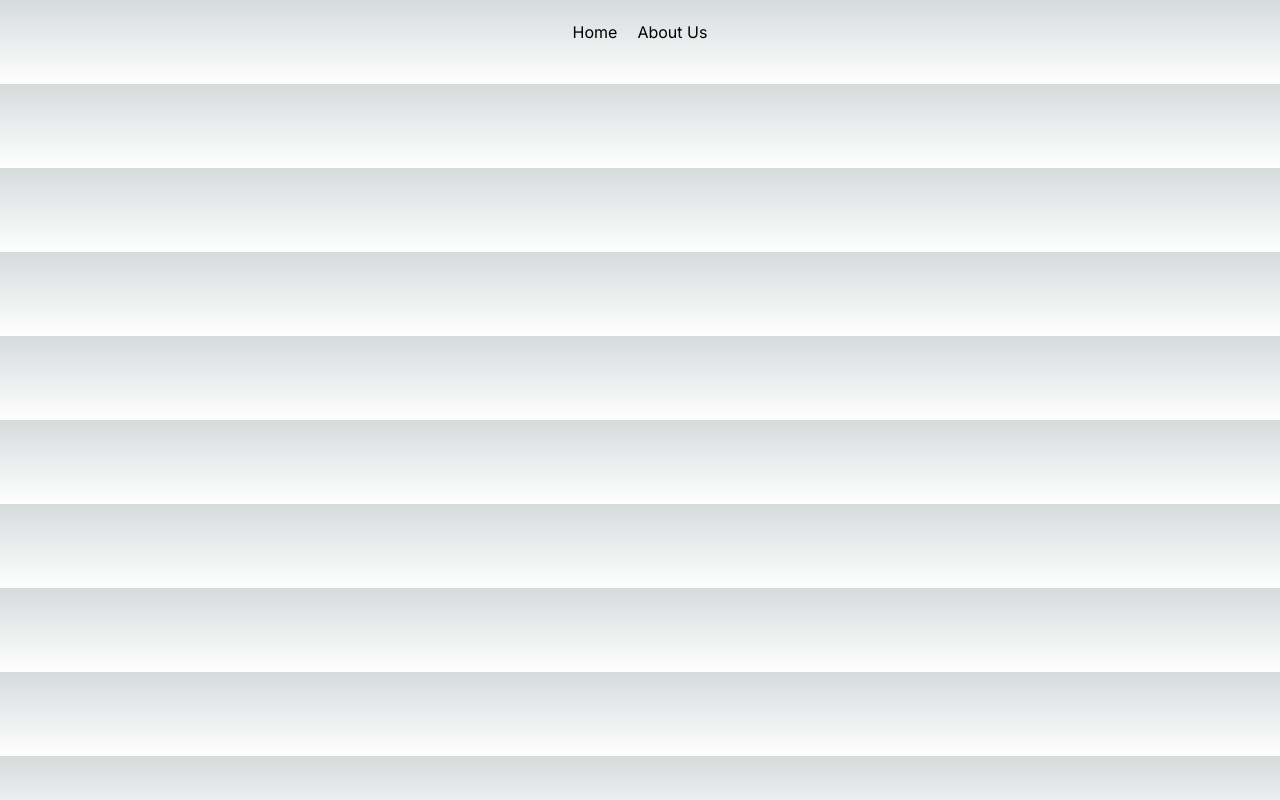
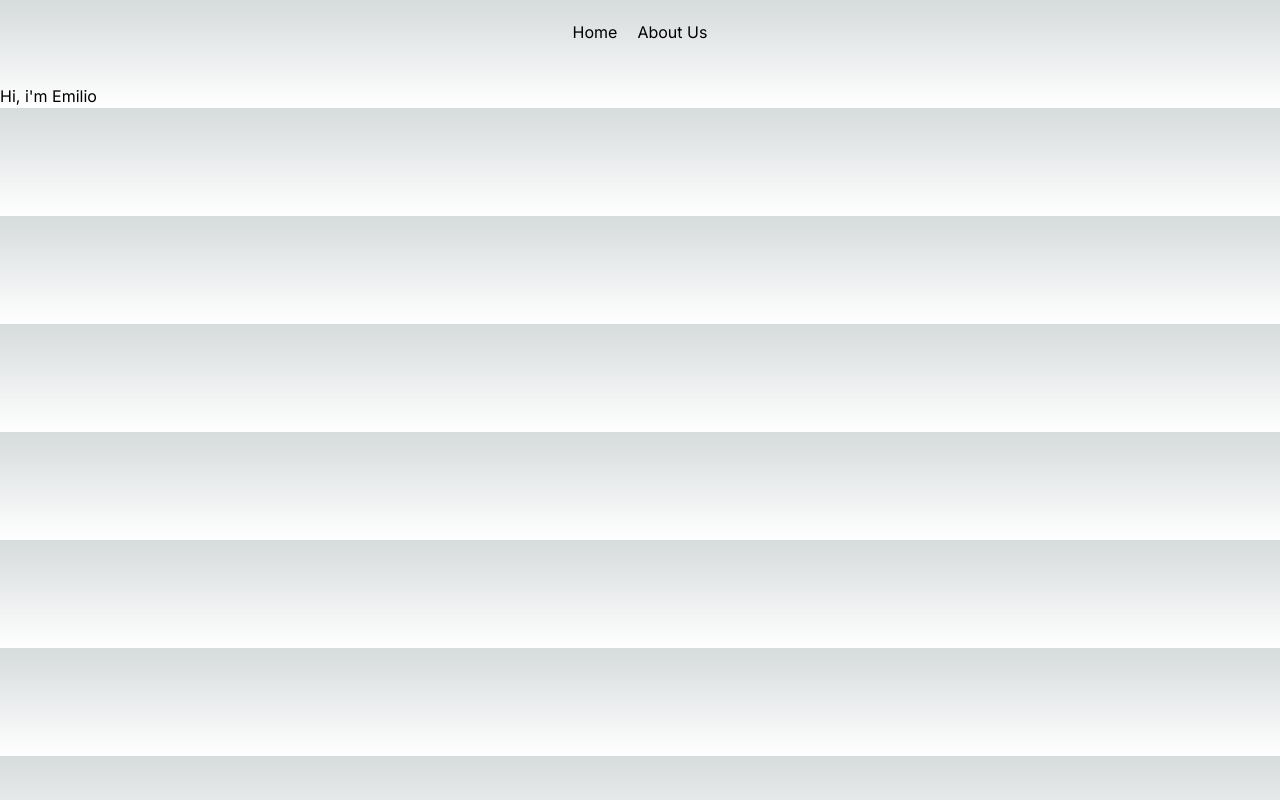
Before and after one commit to Cyrc3/firstapp, a Next.js app: page / in a window 1280 px wide. Built offline with nearby package versions, Linux system fonts and the light colour scheme.

Commit message:
second commit

```diff
--- a/app/page.tsx
+++ b/app/page.tsx
@@ -10,6 +10,12 @@ export default function Home() {
           <a href="#">About Us</a>
         </nav>
       </div>
+      <div>
+        <nav>
+          <a href="#">Hi, i'm Emilio</a>
+
+        </nav>
+      </div>
     </main>
   );
 }
```
